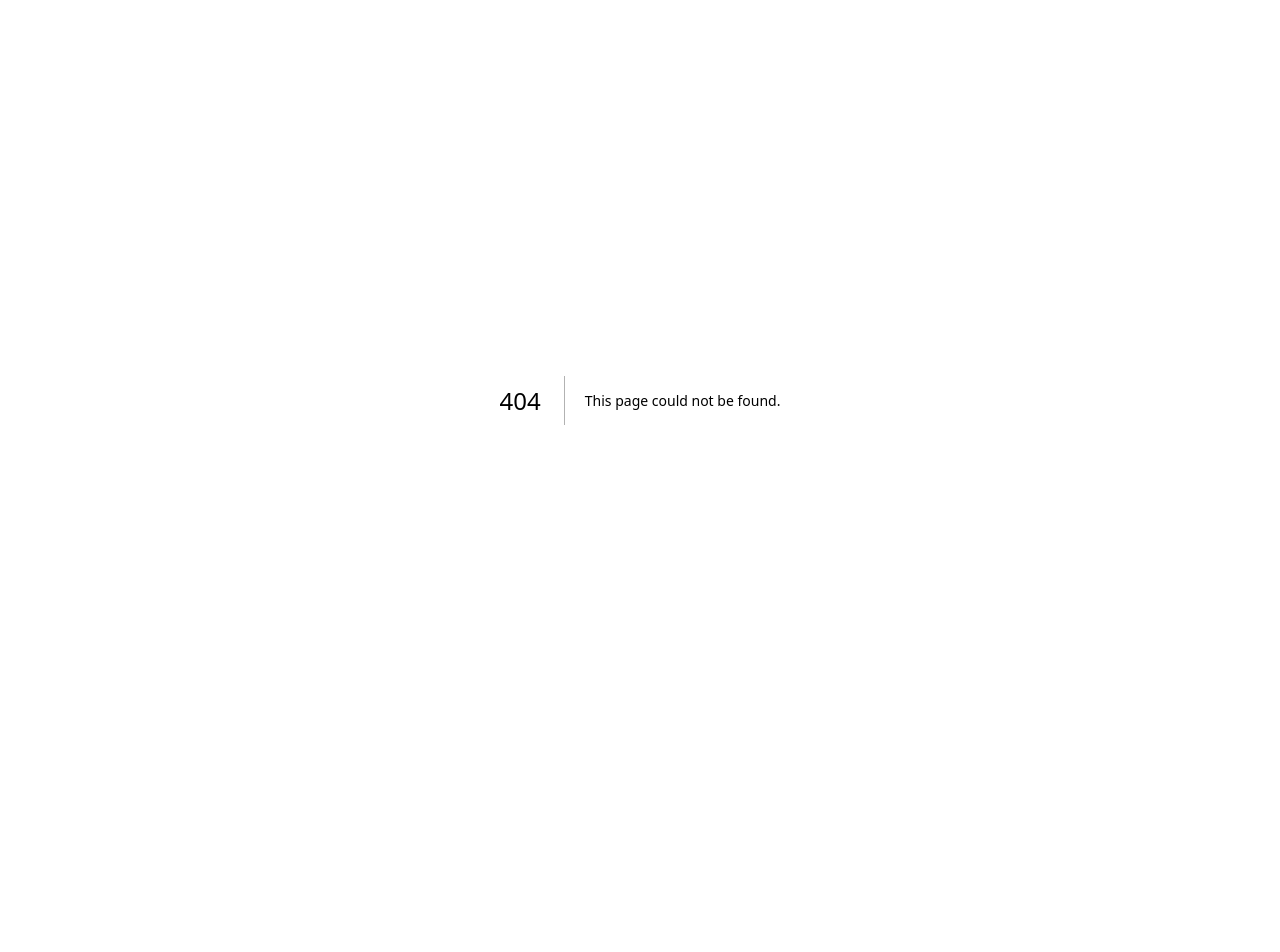
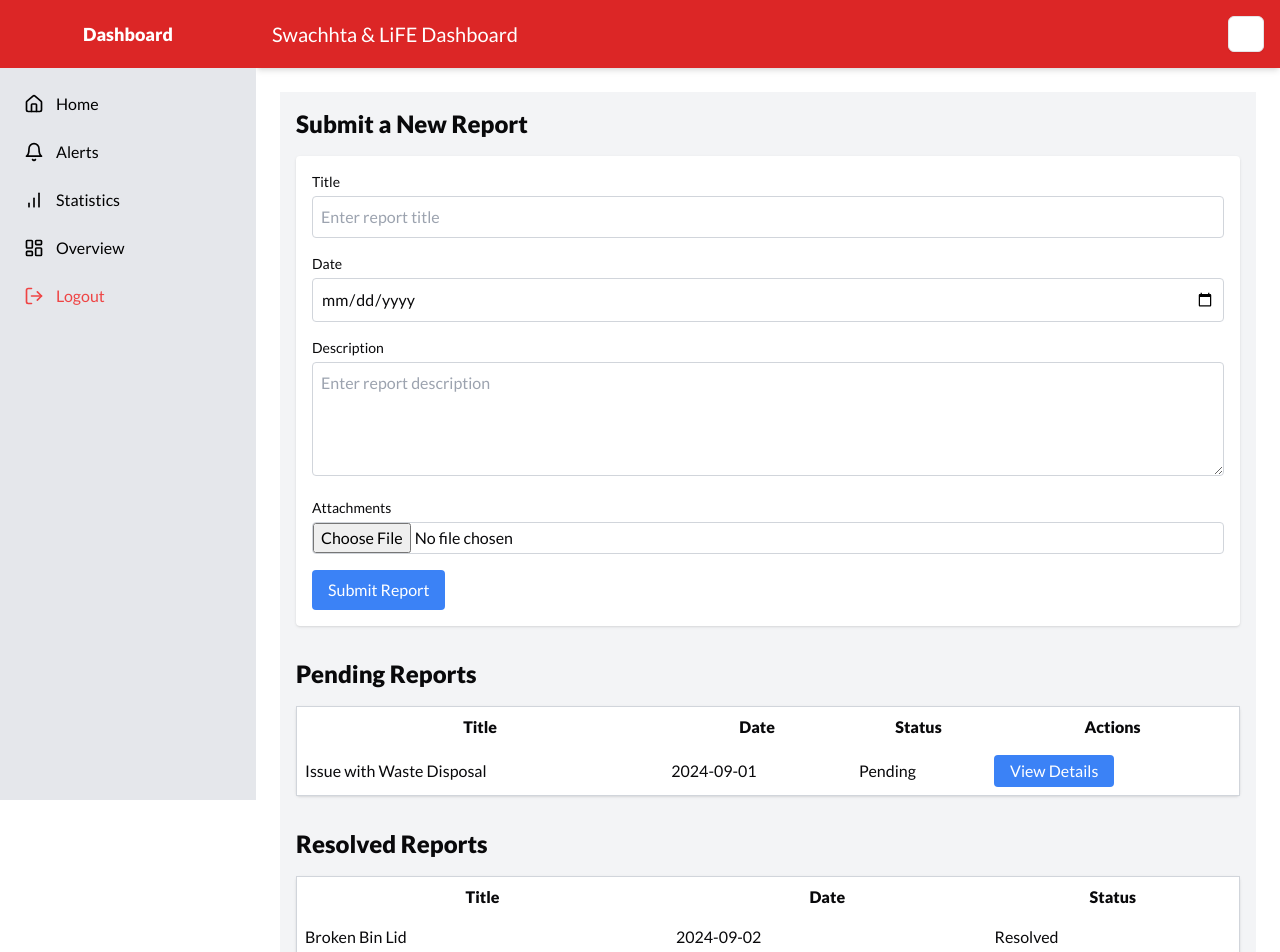
Before and after one commit to AyushKatre05/Swachhta---LiFE-Dashboard, a Next.js app: page /dashboard/staffReports in a window 1280 px wide. Before the commit this address had no page. Shown: the top 952 px of the page. Before the commit the page ends 800 px from the top, so only its background shows below. Built offline with nearby package versions, Linux system fonts and the light colour scheme.

Commit message:
staff report

```diff
--- /dev/null
+++ b/src/app/(pages)/dashboard/staffReports/page.js
@@ -0,0 +1,190 @@
+'use client'
+import React, { useState } from 'react';
+
+function ReportsPage() {
+  const [showReportDetails, setShowReportDetails] = useState(null);
+  const [reports, setReports] = useState([
+    { id: 1, title: 'Issue with Waste Disposal', date: '2024-09-01', status: 'Pending' },
+    { id: 2, title: 'Broken Bin Lid', date: '2024-09-02', status: 'Resolved' },
+  ]);
+  const [newReport, setNewReport] = useState({
+    title: '',
+    date: '',
+    description: '',
+    attachments: null,
+  });
+
+  const handleInputChange = (e) => {
+    const { name, value, files } = e.target;
+    setNewReport(prevState => ({
+      ...prevState,
+      [name]: files ? files[0] : value
+    }));
+  };
+
+  const handleSubmitReport = (e) => {
+    e.preventDefault();
+    // Handle report submission logic here
+    console.log('Report submitted:', newReport);
+    // Clear form
+    setNewReport({
+      title: '',
+      date: '',
+      description: '',
+      attachments: null,
+    });
+  };
+
+  const handleViewDetails = (reportId) => {
+    setShowReportDetails(reportId);
+  };
+
+  return (
+    <div className="min-h-screen bg-gray-100 flex flex-col">
+      <div className="flex flex-1">
+        <main className="flex-1 p-4">
+          {/* Report Submission Form */}
+          <section id="report-submission" className="mb-8">
+            <h2 className="text-2xl font-bold mb-4">Submit a New Report</h2>
+            <form onSubmit={handleSubmitReport} className="bg-white p-4 rounded shadow">
+              <div className="mb-4">
+                <label className="block text-sm font-medium mb-1">Title</label>
+                <input
+                  type="text"
+                  name="title"
+                  value={newReport.title}
+                  onChange={handleInputChange}
+                  className="w-full p-2 border border-gray-300 rounded"
+                  placeholder="Enter report title"
+                  required
+                />
+              </div>
+              <div className="mb-4">
+                <label className="block text-sm font-medium mb-1">Date</label>
+                <input
+                  type="date"
+                  name="date"
+                  value={newReport.date}
+                  onChange={handleInputChange}
+                  className="w-full p-2 border border-gray-300 rounded"
+                  required
+                />
+              </div>
+              <div className="mb-4">
+                <label className="block text-sm font-medium mb-1">Description</label>
+                <textarea
+                  name="description"
+                  value={newReport.description}
+                  onChange={handleInputChange}
+                  rows="4"
+                  className="w-full p-2 border border-gray-300 rounded"
+                  placeholder="Enter report description"
+                  required
+                ></textarea>
+              </div>
+              <div className="mb-4">
+                <label className="block text-sm font-medium mb-1">Attachments</label>
+                <input
+                  type="file"
+                  name="attachments"
+                  onChange={handleInputChange}
+                  className="w-full border border-gray-300 rounded"
+                />
+              </div>
+              <button
+                type="submit"
+                className="bg-blue-500 text-white px-4 py-2 rounded"
+              >
+                Submit Report
+              </button>
+            </form>
+          </section>
+
+          {/* Pending Reports List */}
+          <section id="pending-reports" className="mb-8">
+            <h2 className="text-2xl font-bold mb-4">Pending Reports</h2>
+            <table className="w-full bg-white border border-gray-300 rounded shadow">
+              <thead>
+                <tr>
+                  <th className="p-2">Title</th>
+                  <th className="p-2">Date</th>
+                  <th className="p-2">Status</th>
+                  <th className="p-2">Actions</th>
+                </tr>
+              </thead>
+              <tbody>
+                {reports.filter(report => report.status === 'Pending').map(report => (
+                  <tr key={report.id}>
+                    <td className="p-2">{report.title}</td>
+                    <td className="p-2">{report.date}</td>
+                    <td className="p-2">{report.status}</td>
+                    <td className="p-2">
+                      <button
+                        onClick={() => handleViewDetails(report.id)}
+                        className="bg-blue-500 text-white px-4 py-1 rounded"
+                      >
+                        View Details
+                      </button>
+                    </td>
+                  </tr>
+                ))}
+              </tbody>
+            </table>
+          </section>
+
+          {/* Report Details */}
+          {showReportDetails && (
+            <section id="report-details" className="mb-8">
+              <h2 className="text-2xl font-bold mb-4">Report Details</h2>
+              <div className="bg-white p-4 rounded shadow">
+                <p><strong>Title:</strong> Example Report Title</p>
+                <p><strong>Date:</strong> 2024-09-01</p>
+                <p><strong>Description:</strong> Detailed description of the report.</p>
+                <div>
+                  <strong>Attachments:</strong>
+                </div>
+                <p><strong>Status:</strong> Pending</p>
+                <div className="mt-4">
+                  <h4 className="text-lg font-semibold mb-2">Comments/Updates</h4>
+                  <textarea
+                    rows="3"
+                    className="w-full p-2 border border-gray-300 rounded mb-2"
+                    placeholder="Add comments or updates"
+                  ></textarea>
+                  <button className="bg-blue-500 text-white px-4 py-2 rounded">
+                    Submit Comment
+                  </button>
+                </div>
+              </div>
+            </section>
+          )}
+
+          {/* Resolved Reports */}
+          <section id="resolved-reports">
+            <h2 className="text-2xl font-bold mb-4">Resolved Reports</h2>
+            <table className="w-full bg-white border border-gray-300 rounded shadow">
+              <thead>
+                <tr>
+                  <th className="p-2">Title</th>
+                  <th className="p-2">Date</th>
+                  <th className="p-2">Status</th>
+                </tr>
+              </thead>
+              <tbody>
+                {reports.filter(report => report.status === 'Resolved').map(report => (
+                  <tr key={report.id}>
+                    <td className="p-2">{report.title}</td>
+                    <td className="p-2">{report.date}</td>
+                    <td className="p-2">{report.status}</td>
+                  </tr>
+                ))}
+              </tbody>
+            </table>
+          </section>
+        </main>
+      </div>
+    </div>
+  );
+}
+
+export default ReportsPage;
```
